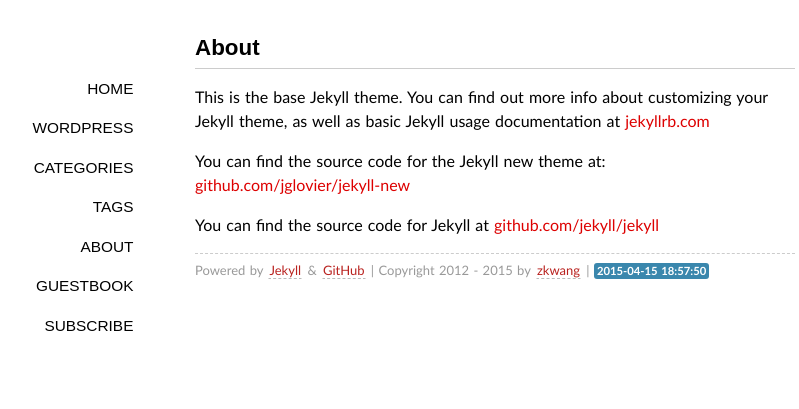
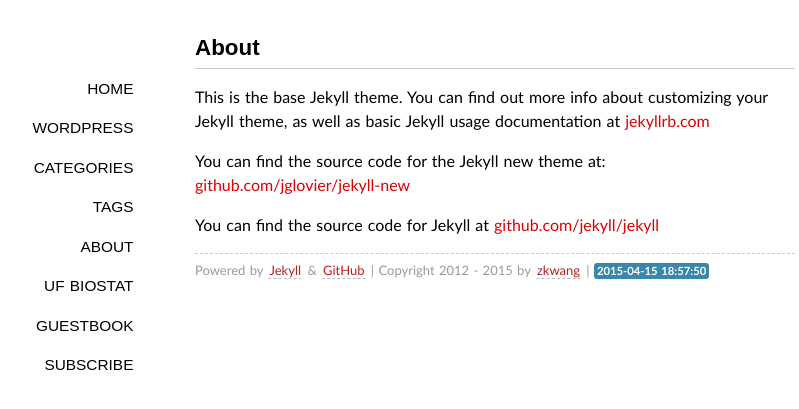
Before and after one commit to zkwang2014/zkwang2014.github.com, a Jekyll site: the page built from about/about.md, in a window 1280 px wide. Shown: the top 409 px of the page, without its empty margins (145-944 px from the left). Built offline with Jekyll 4.4.1, drawn with Linux system fonts in a browser that asks for light colours; nearby versions of some CDN libraries; some web fonts are replaced; library files that are not in the unit come from our copies; Markdown is read by kramdown in place of the engine named in the settings; comment, search, counter and statistics services are not loaded.

Commit message:
Update default.html

```diff
--- a/_layouts/default.html
+++ b/_layouts/default.html
@@ -48,6 +48,7 @@
                     <span><a title="categories" class="" href="/categories/">Categories</a></span>
                     <span><a title="tags" class="" href="/tags/">Tags</a></span>
                     <span><a title="about" class="" href="/about/">About</a></span>
+                    <span><a title="UF Biostat" class="" href="http://biostat.ufl.edu/people/students/current-ms-students/">UF Biostat</a></span>
                     <span><a title="guestbook" class="" href="/guestbook/">Guestbook</a></span>
                     <!-- <span><a title="links" class="" href="/links/">Links</a></span> -->
                     <span><a title="subscribe by RSS" class="" href="/feed/">Subscribe</a></span>
```
